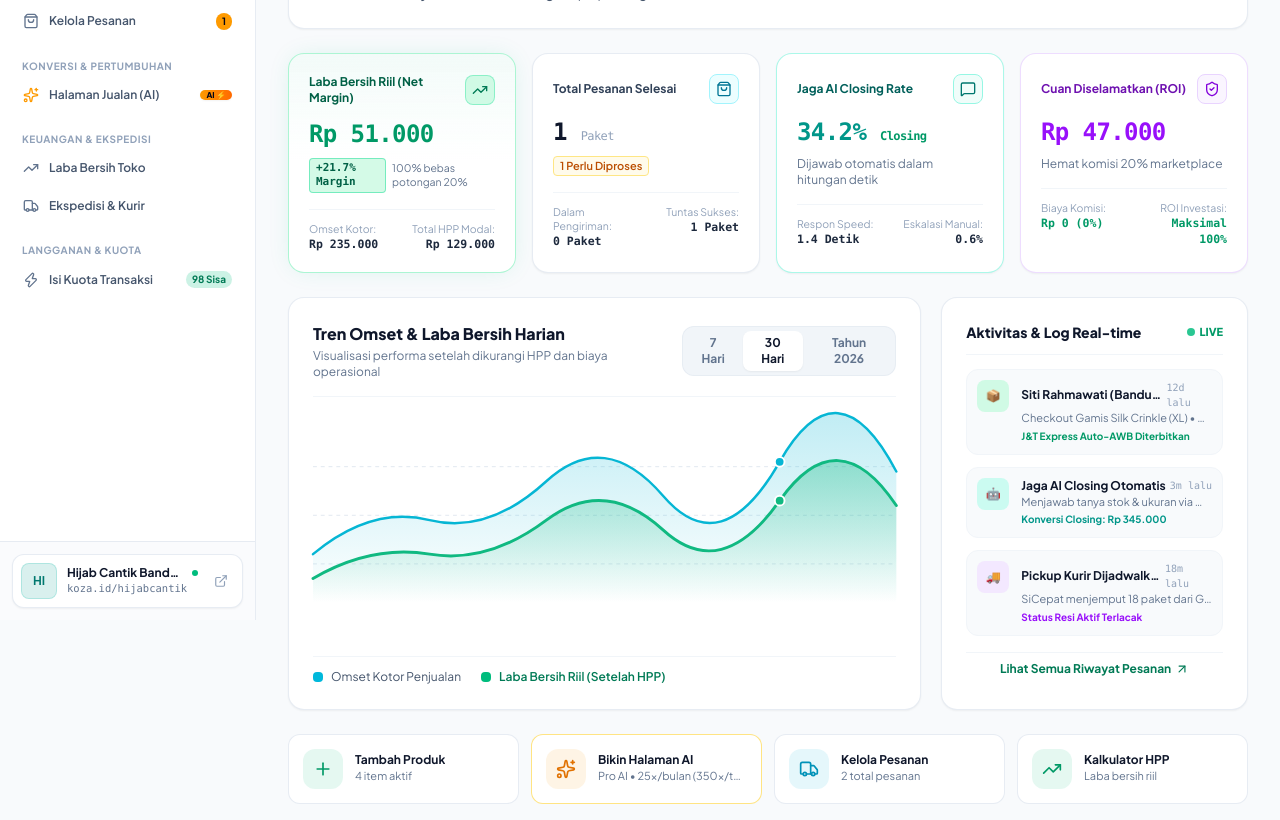
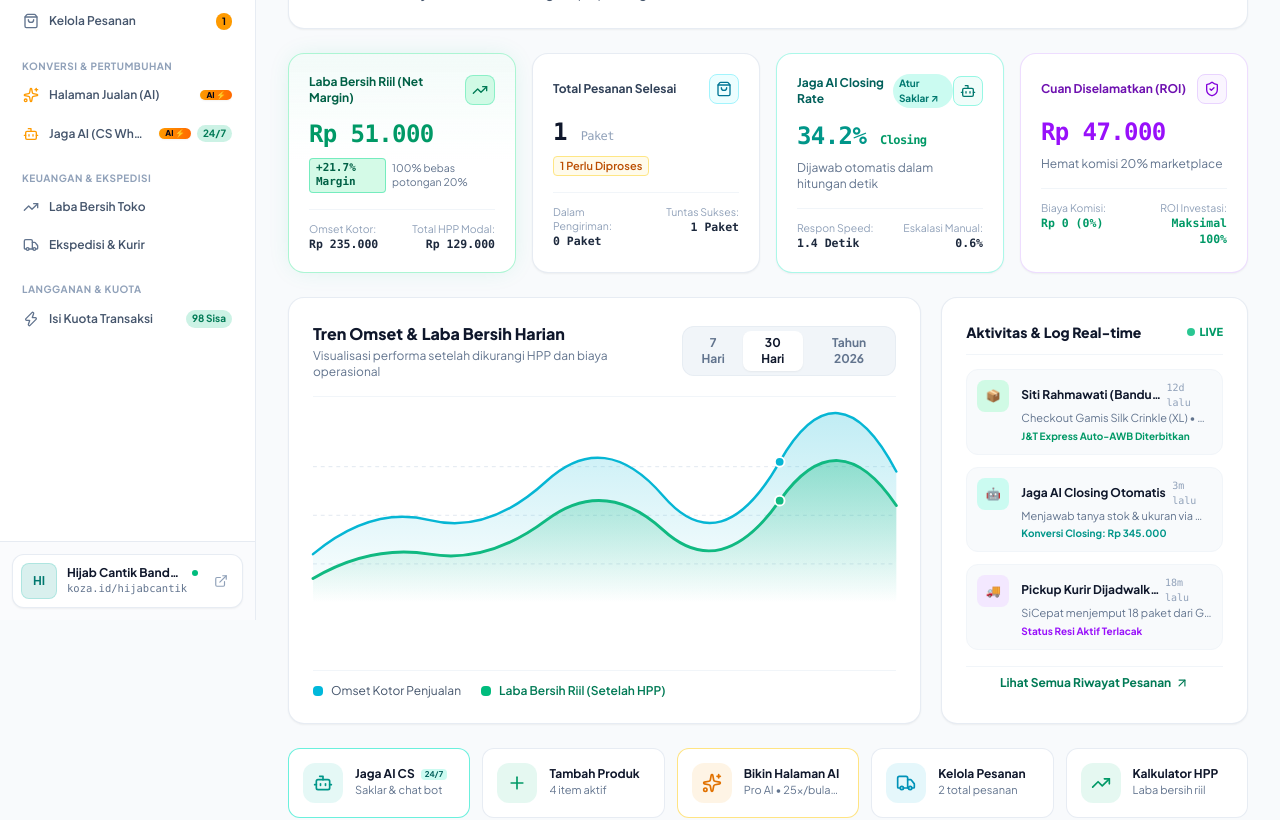
Before and after one commit to koza-wallet/koza-bisnis, a Next.js app: page /dashboard in a window 1280 px wide. Shown: the part 180-1000 px from the top of the page. Built offline with nearby package versions, Linux system fonts and the light colour scheme; no server answers.

Commit message:
feat(navigation): add Jaga AI menu to sidebar, dashboard quick actions, and tab routing

```diff
--- a/src/app/dashboard/layout.tsx
+++ b/src/app/dashboard/layout.tsx
@@ -1,5 +1,6 @@
 "use client";
 
+import { Suspense } from "react";
 import { DashboardSidebar, DashboardTopbar, DashboardMobileNav } from "@/components/dashboard-nav";
 import { useStore } from "@/lib/store-context";
 import Link from "next/link";
@@ -22,7 +23,9 @@ export default function DashboardLayout({
       }`}
     >
       {/* Desktop Fixed Sidebar Navigation (256px) */}
-      <DashboardSidebar />
+      <Suspense fallback={null}>
+        <DashboardSidebar />
+      </Suspense>
 
       {/* Main Viewport Container */}
       <div className={`flex-1 flex flex-col min-w-0 ${isBuilder ? "h-screen overflow-hidden" : ""}`}>
@@ -69,7 +72,11 @@ export default function DashboardLayout({
       </div>
 
       {/* Mobile Floating Bottom Dock (6 Tabs) */}
-      {!isBuilder && <DashboardMobileNav />}
+      {!isBuilder && (
+        <Suspense fallback={null}>
+          <DashboardMobileNav />
+        </Suspense>
+      )}
     </div>
   );
 }
--- a/src/app/dashboard/page.tsx
+++ b/src/app/dashboard/page.tsx
@@ -24,6 +24,7 @@ import {
   CheckCircle2,
   Truck,
   MessageSquare,
+  Bot,
   X
 } from "lucide-react";
 
@@ -277,14 +278,22 @@ export default function DashboardOverviewPage() {
           </div>
         </div>
 
-        {/* Bento 3: Jaga AI Closing Rate */}
-        <div className="rounded-2xl border border-teal-200/80 dark:border-teal-500/20 bg-white dark:bg-[#0E1420] p-5 shadow-xs transition-colors">
+        {/* Bento 3: Jaga AI Closing Rate (Tautan Langsung ke Pengaturan & Saklar AI) */}
+        <Link
+          href="/dashboard/pengaturan?tab=ai_bot"
+          className="group rounded-2xl border border-teal-200/80 dark:border-teal-500/20 bg-white dark:bg-[#0E1420] p-5 shadow-xs transition-all hover:border-teal-400 dark:hover:border-teal-500/40 hover:shadow-md cursor-pointer block"
+        >
           <div className="flex items-center justify-between">
-            <span className="text-xs font-bold text-teal-800 dark:text-teal-300">
-              Jaga AI Closing Rate
-            </span>
-            <div className="p-1.5 rounded-lg bg-teal-50 dark:bg-teal-500/10 text-teal-700 dark:text-teal-400 border border-teal-200 dark:border-teal-500/20">
-              <MessageSquare className="h-4 w-4" />
+            <div className="flex items-center gap-1.5">
+              <span className="text-xs font-bold text-teal-800 dark:text-teal-300">
+                Jaga AI Closing Rate
+              </span>
+              <span className="text-[10px] font-bold px-1.5 py-0.5 rounded-full bg-teal-100 dark:bg-teal-500/20 text-teal-700 dark:text-teal-300 group-hover:bg-teal-600 group-hover:text-white transition-colors">
+                Atur Saklar ↗
+              </span>
+            </div>
+            <div className="p-1.5 rounded-lg bg-teal-50 dark:bg-teal-500/10 text-teal-700 dark:text-teal-400 border border-teal-200 dark:border-teal-500/20 group-hover:scale-110 transition-transform">
+              <Bot className="h-4 w-4" />
             </div>
           </div>
 
@@ -311,7 +320,7 @@ export default function DashboardOverviewPage() {
               </span>
             </div>
           </div>
-        </div>
+        </Link>
 
         {/* Bento 4: Cuan Diselamatkan (ROI) */}
         <div className="rounded-2xl border border-purple-200/80 dark:border-purple-500/20 bg-white dark:bg-[#0E1420] p-5 shadow-xs transition-colors">
@@ -503,15 +512,19 @@ export default function DashboardOverviewPage() {
                 </div>
               </div>
 
-              {/* Item 2 */}
-              <div className="flex items-start gap-3 p-2.5 rounded-xl bg-slate-50 dark:bg-white/5 border border-slate-100 dark:border-white/5">
+              {/* Item 2: Jaga AI */}
+              <Link
+                href="/dashboard/pengaturan?tab=ai_bot"
+                className="flex items-start gap-3 p-2.5 rounded-xl bg-slate-50 dark:bg-white/5 border border-slate-100 dark:border-white/5 hover:border-teal-400/50 hover:bg-teal-50/20 dark:hover:bg-teal-950/10 transition-colors group cursor-pointer"
+              >
                 <div className="flex h-8 w-8 shrink-0 items-center justify-center rounded-lg bg-teal-100 dark:bg-teal-500/15 text-teal-700 dark:text-teal-400 text-xs">
                   🤖
                 </div>
                 <div className="min-w-0 flex-1">
                   <div className="flex items-center justify-between gap-1">
-                    <span className="text-xs font-bold text-slate-900 dark:text-white truncate">
-                      Jaga AI Closing Otomatis
+                    <span className="text-xs font-bold text-slate-900 dark:text-white truncate flex items-center gap-1">
+                      <span>Jaga AI Closing Otomatis</span>
+                      <span className="text-[10px] text-teal-600 dark:text-teal-400 group-hover:translate-x-0.5 transition-transform">↗</span>
                     </span>
                     <span className="text-[10px] font-mono text-slate-400">3m lalu</span>
                   </div>
@@ -522,7 +535,7 @@ export default function DashboardOverviewPage() {
                     Konversi Closing: Rp 345.000
                   </span>
                 </div>
-              </div>
+              </Link>
 
               {/* Item 3 */}
               <div className="flex items-start gap-3 p-2.5 rounded-xl bg-slate-50 dark:bg-white/5 border border-slate-100 dark:border-white/5">
@@ -558,7 +571,23 @@ export default function DashboardOverviewPage() {
       </div>
 
       {/* 4. Quick Action Toolbar (Pintasan Cepat Operasional) */}
-      <div className="grid grid-cols-2 sm:grid-cols-4 gap-3">
+      <div className="grid grid-cols-2 sm:grid-cols-3 lg:grid-cols-5 gap-3">
+        <Link
+          href="/dashboard/pengaturan?tab=ai_bot"
+          className="flex items-center gap-3 p-3.5 rounded-xl border border-teal-300/80 dark:border-teal-500/30 bg-white dark:bg-[#0E1420] hover:border-teal-500 hover:shadow-xs transition-all group"
+        >
+          <div className="flex h-10 w-10 shrink-0 items-center justify-center rounded-xl bg-teal-500/10 text-teal-600 dark:text-teal-400 group-hover:bg-teal-600 group-hover:text-white transition-colors">
+            <Bot className="h-5 w-5" />
+          </div>
+          <div className="min-w-0">
+            <div className="text-xs font-bold text-slate-900 dark:text-white truncate flex items-center gap-1.5">
+              <span>Jaga AI CS</span>
+              <span className="text-[8px] px-1 py-0.2 rounded bg-teal-100 dark:bg-teal-500/20 text-teal-800 dark:text-teal-300 font-bold">24/7</span>
+            </div>
+            <div className="text-[11px] text-slate-500 dark:text-slate-400 truncate">Saklar & chat bot</div>
+          </div>
+        </Link>
+
         <Link
           href="/dashboard/produk"
           className="flex items-center gap-3 p-3.5 rounded-xl border border-slate-200/80 dark:border-white/10 bg-white dark:bg-[#0E1420] hover:border-emerald-500/40 hover:shadow-xs transition-all group"
--- a/src/components/dashboard-nav.tsx
+++ b/src/components/dashboard-nav.tsx
@@ -1,7 +1,7 @@
 "use client";
 
 import Link from "next/link";
-import { usePathname, useRouter } from "next/navigation";
+import { usePathname, useRouter, useSearchParams } from "next/navigation";
 import { useStore } from "@/lib/store-context";
 import { usePrivacy } from "@/lib/privacy-context";
 import { useSidebar } from "@/lib/sidebar-context";
@@ -24,7 +24,8 @@ import {
   ChevronRight,
   ShieldCheck,
   PanelLeftClose,
-  PanelLeftOpen
+  PanelLeftOpen,
+  Bot
 } from "lucide-react";
 import { useState } from "react";
 
@@ -44,6 +45,8 @@ interface MenuGroup {
 
 export function DashboardSidebar() {
   const pathname = usePathname();
+  const searchParams = useSearchParams();
+  const currentTab = searchParams?.get("tab");
   const { store, orders } = useStore();
   const { isCollapsed, toggleSidebar } = useSidebar();
 
@@ -75,13 +78,21 @@ export function DashboardSidebar() {
           icon: Sparkles,
           isAI: true
         },
+        {
+          href: "/dashboard/pengaturan?tab=ai_bot",
+          label: "Jaga AI (CS WhatsApp)",
+          icon: Bot,
+          isAI: true,
+          badge: "24/7",
+          badgeColor: "bg-emerald-500/20 text-emerald-700 dark:text-emerald-400"
+        },
       ]
     },
     {
       title: "Keuangan & Ekspedisi",
       items: [
         { href: "/dashboard/keuangan", label: "Laba Bersih Toko", icon: TrendingUp },
-        { href: "/dashboard/pengaturan", label: "Ekspedisi & Kurir", icon: Truck },
+        { href: "/dashboard/pengaturan?tab=shipping", label: "Ekspedisi & Kurir", icon: Truck },
       ]
     },
     {
@@ -147,7 +158,19 @@ export function DashboardSidebar() {
             </div>
             {group.items.map((item) => {
               const Icon = item.icon;
-              const isActive = pathname === item.href || (item.href !== "/dashboard" && pathname.startsWith(item.href));
+              const itemPath = item.href.split("?")[0];
+              const itemTab = item.href.includes("?tab=") ? new URLSearchParams(item.href.split("?")[1]).get("tab") : null;
+
+              let isActive = false;
+              if (itemTab) {
+                isActive = pathname === itemPath && currentTab === itemTab;
+              } else if (item.href === "/dashboard") {
+                isActive = pathname === "/dashboard";
+              } else if (pathname === itemPath) {
+                isActive = !currentTab || currentTab === "shipping";
+              } else {
+                isActive = itemPath !== "/dashboard" && pathname.startsWith(itemPath);
+              }
 
               return (
                 <Link
@@ -348,6 +371,8 @@ export function DashboardTopbar() {
 
 export function DashboardMobileNav() {
   const pathname = usePathname();
+  const searchParams = useSearchParams();
+  const currentTab = searchParams?.get("tab");
   const { orders } = useStore();
 
   const pendingOrdersCount = orders.filter(
@@ -357,6 +382,12 @@ export function DashboardMobileNav() {
   const navItems = [
     { href: "/dashboard", label: "Beranda", icon: Home },
     { href: "/dashboard/produk", label: "Produk", icon: Package },
+    {
+      href: "/dashboard/pengaturan?tab=ai_bot",
+      label: "Jaga AI",
+      icon: Bot,
+      isAI: true
+    },
     {
       href: "/dashboard/landing-pages",
       label: "Jualan AI",
@@ -370,7 +401,6 @@ export function DashboardMobileNav() {
       badge: pendingOrdersCount > 0 ? pendingOrdersCount : undefined
     },
     { href: "/dashboard/keuangan", label: "Laba", icon: TrendingUp },
-    { href: "/dashboard/pengaturan", label: "Ekspedisi", icon: Truck },
   ];
 
   return (
@@ -378,7 +408,19 @@ export function DashboardMobileNav() {
       <div className="grid grid-cols-6 py-1 px-1 items-center">
         {navItems.map((item) => {
           const Icon = item.icon;
-          const isActive = pathname === item.href || (item.href !== "/dashboard" && pathname.startsWith(item.href));
+          const itemPath = item.href.split("?")[0];
+          const itemTab = item.href.includes("?tab=") ? new URLSearchParams(item.href.split("?")[1]).get("tab") : null;
+
+          let isActive = false;
+          if (itemTab) {
+            isActive = pathname === itemPath && currentTab === itemTab;
+          } else if (item.href === "/dashboard") {
+            isActive = pathname === "/dashboard";
+          } else if (pathname === itemPath) {
+            isActive = !currentTab || currentTab === "shipping";
+          } else {
+            isActive = itemPath !== "/dashboard" && pathname.startsWith(itemPath);
+          }
 
           if (item.isAI) {
             return (
```
Also changed, not shown: src/app/dashboard/pengaturan/page.tsx (+22 -3 lines).
